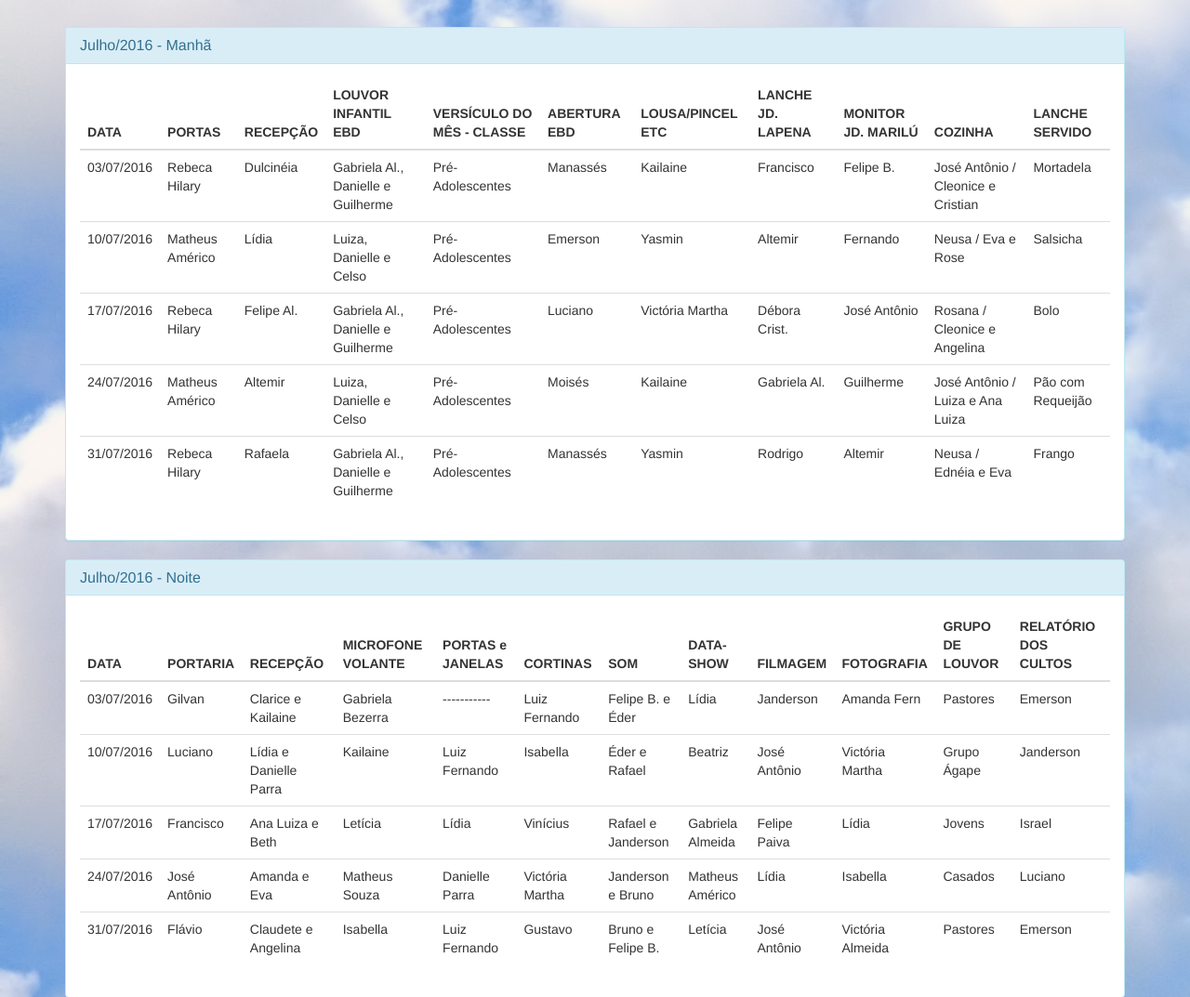
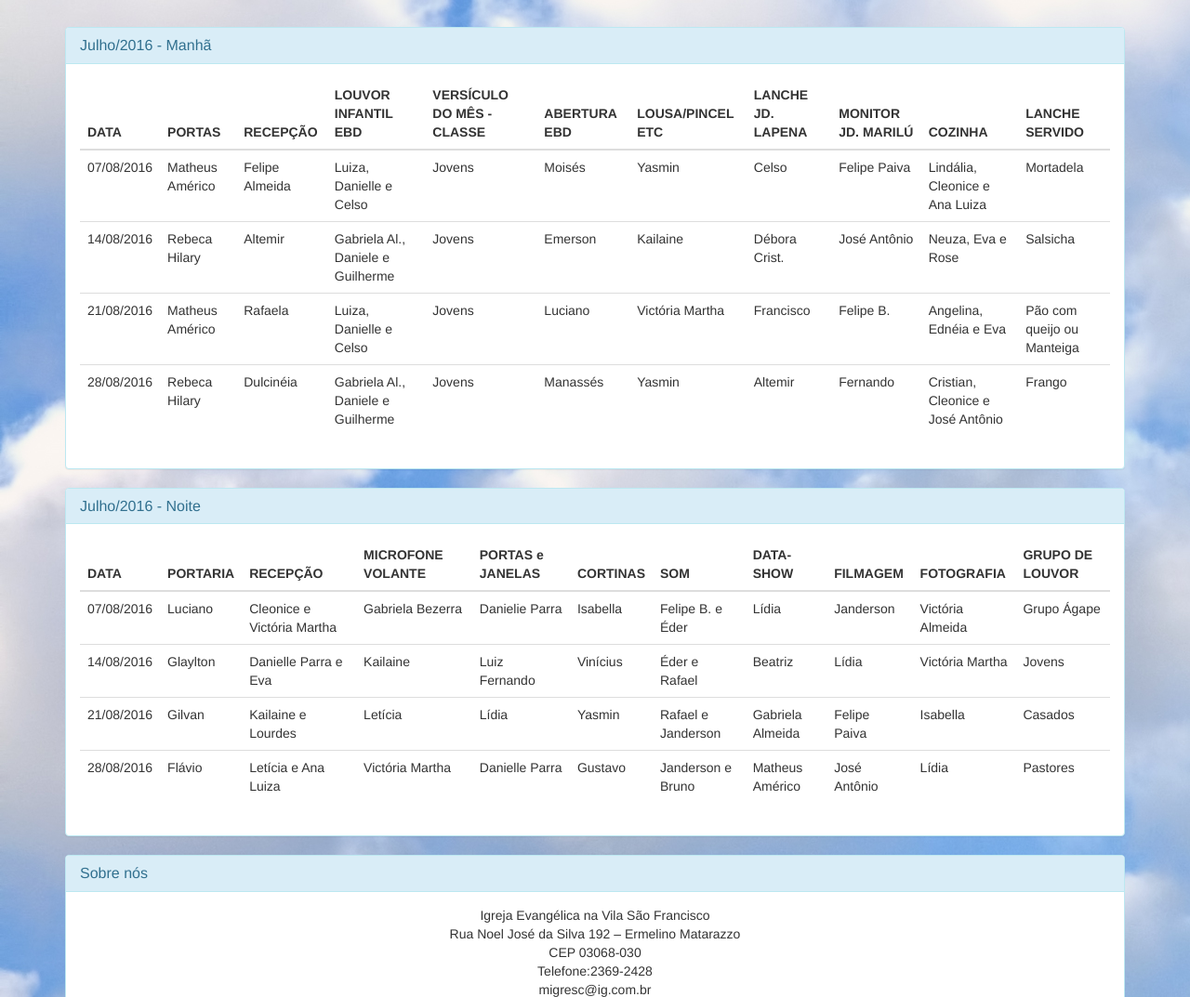
Before and after one commit to Migresc/migresc_site, a PHP site: page /escalaGeral.php in a window 1280 px wide. Shown: the part 51-1124 px from the top of the page at 93% size. Run offline with PHP 8.4, Linux system fonts and the light colour scheme; some libraries are stand-ins or nearby versions.

Commit message:
Atualização

```diff
--- a/escalaGeral.php
+++ b/escalaGeral.php
@@ -21,73 +21,58 @@
                 <th>COZINHA</th>
                 <th>LANCHE SERVIDO</th>
                 </thead>
-                <tbody>
                 <tr>
-                    <td>03/07/2016</td>
-                    <td>Rebeca Hilary</td>
-                    <td>Dulcinéia</td>
-                    <td>Gabriela Al., Danielle e Guilherme</td>
-                    <td>Pré-Adolescentes</td>
-                    <td>Manassés</td>
-                    <td>Kailaine</td>
-                    <td>Francisco</td>
-                    <td>Felipe B.</td>
-                    <td>José Antônio / Cleonice e Cristian</td>
+                    <td>07/08/2016</td>
+                    <td>Matheus Américo</td>
+                    <td>Felipe Almeida</td>
+                    <td>Luiza, Danielle e Celso</td>
+                    <td>Jovens</td>
+                    <td>Moisés</td>
+                    <td>Yasmin</td>
+                    <td>Celso</td>
+                    <td>Felipe Paiva</td>
+                    <td>Lindália, Cleonice e Ana Luiza</td>
                     <td>Mortadela</td>
                 </tr>
                 <tr>
-                    <td>10/07/2016</td>
+                    <td>14/08/2016</td>
+                    <td>Rebeca Hilary</td>
+                    <td>Altemir</td>
+                    <td>Gabriela Al., Daniele e Guilherme</td>
+                    <td>Jovens</td>
+                    <td>Emerson</td>
+                    <td>Kailaine</td>
+                    <td>Débora Crist.</td>
+                    <td>José Antônio</td>
+                    <td>Neuza, Eva e Rose</td>
+                    <td>Salsicha</td>
+                </tr>
+                <tr>
+                    <td>21/08/2016</td>
                     <td>Matheus Américo</td>
-                    <td>Lídia</td>
+                    <td>Rafaela</td>
                     <td>Luiza, Danielle e Celso</td>
-                    <td>Pré-Adolescentes</td>
-                    <td>Emerson</td>
+                    <td>Jovens</td>
+                    <td>Luciano</td>
+                    <td>Victória Martha</td>
+                    <td>Francisco</td>
+                    <td>Felipe B.</td>
+                    <td>Angelina, Ednéia e Eva</td>
+                    <td>Pão com queijo ou Manteiga</td>
+                </tr>
+                <tr>
+                    <td>28/08/2016</td>
+                    <td>Rebeca Hilary</td>
+                    <td>Dulcinéia</td>
+                    <td>Gabriela Al., Daniele e Guilherme</td>
+                    <td>Jovens</td>
+                    <td>Manassés</td>
                     <td>Yasmin</td>
                     <td>Altemir</td>
                     <td>Fernando</td>
-                    <td>Neusa / Eva e Rose</td>
-                    <td>Salsicha</td>
-                </tr>
-                <tr>
-                    <td>17/07/2016</td>
-                    <td>Rebeca Hilary</td>
-                    <td>Felipe Al.</td>
-                    <td>Gabriela Al., Danielle e Guilherme</td>
-                    <td>Pré-Adolescentes</td>
-                    <td>Luciano</td>
-                    <td>Victória Martha</td>
-                    <td>Débora Crist.</td>
-                    <td>José Antônio</td>
-                    <td>Rosana / Cleonice e Angelina</td>
-                    <td>Bolo</td>
-                </tr>
-                <tr>
-                    <td>24/07/2016</td>
-                    <td>Matheus Américo</td>
-                    <td>Altemir</td>
-                    <td>Luiza, Danielle e Celso</td>
-                    <td>Pré-Adolescentes</td>
-                    <td>Moisés</td>
-                    <td>Kailaine</td>
-                    <td>Gabriela Al.</td>
-                    <td>Guilherme</td>
-                    <td>José Antônio / Luiza e Ana Luiza</td>
-                    <td>Pão com Requeijão</td>
-                </tr>
-                <tr>
-                    <td>31/07/2016</td>
-                    <td>Rebeca Hilary</td>
-                    <td>Rafaela</td>
-                    <td>Gabriela Al., Danielle e Guilherme</td>
-                    <td>Pré-Adolescentes</td>
-                    <td>Manassés</td>
-                    <td>Yasmin</td>
-                    <td>Rodrigo</td>
-                    <td>Altemir</td>
-                    <td>Neusa / Ednéia e Eva</td>
+                    <td>Cristian, Cleonice e José Antônio</td>
                     <td>Frango</td>
                 </tr>
-                </tbody>
             </table>
         </div>
     </div>
@@ -114,80 +99,59 @@
                 <th>FILMAGEM</th>
                 <th>FOTOGRAFIA</th>
                 <th>GRUPO DE LOUVOR</th>
-                    <th>RELATÓRIO DOS CULTOS</th>
                 </thead>
-                <tbody>
                 <tr>
-                    <td>03/07/2016</td>
-                    <td>Gilvan</td>
-                    <td>Clarice e Kailaine</td>
+                    <td>07/08/2016</td>
+                    <td>Luciano</td>
+                    <td>Cleonice e Victória Martha</td>
                     <td>Gabriela Bezerra</td>
-                    <td>-----------</td>
-                    <td>Luiz Fernando</td>
+                    <td>Danielie Parra</td>
+                    <td>Isabella</td>
                     <td>Felipe B. e Éder</td>
                     <td>Lídia</td>
                     <td>Janderson</td>
-                    <td>Amanda Fern</td>
-                    <td>Pastores</td>
-                    <td>Emerson</td>
+                    <td>Victória Almeida</td>
+                    <td>Grupo Ágape</td>
                 </tr>
                 <tr>
-                    <td>10/07/2016</td>
-                    <td>Luciano</td>
-                    <td>Lídia e Danielle Parra</td>
+                    <td>14/08/2016</td>
+                    <td>Glaylton</td>
+                    <td>Danielle Parra e Eva</td>
                     <td>Kailaine</td>
                     <td>Luiz Fernando</td>
-                    <td>Isabella</td>
+                    <td>Vinícius</td>
                     <td>Éder e Rafael</td>
                     <td>Beatriz</td>
-                    <td>José Antônio</td>
+                    <td>Lídia</td>
                     <td>Victória Martha</td>
-                    <td>Grupo Ágape</td>
-                    <td>Janderson</td>
+                    <td>Jovens</td>
                 </tr>
                 <tr>
-                    <td>17/07/2016</td>
-                    <td>Francisco</td>
-                    <td>Ana Luiza e Beth</td>
+                    <td>21/08/2016</td>
+                    <td>Gilvan</td>
+                    <td>Kailaine e Lourdes</td>
                     <td>Letícia</td>
                     <td>Lídia</td>
-                    <td>Vinícius</td>
+                    <td>Yasmin</td>
                     <td>Rafael e Janderson</td>
                     <td>Gabriela Almeida</td>
                     <td>Felipe Paiva</td>
-                    <td>Lídia</td>
-                    <td>Jovens</td>
-                    <td>Israel</td>
+                    <td>Isabella</td>
+                    <td>Casados</td>
                 </tr>
                 <tr>
-                    <td>24/07/2016</td>
-                    <td>José Antônio</td>
-                    <td>Amanda e Eva</td>
-                    <td>Matheus Souza</td>
+                    <td>28/08/2016</td>
+                    <td>Flávio</td>
+                    <td>Letícia e Ana Luiza</td>
+                    <td>Victória Martha</td>
                     <td>Danielle Parra</td>
-                    <td>Victória  Martha</td>
+                    <td>Gustavo</td>
                     <td>Janderson e Bruno</td>
                     <td>Matheus Américo</td>
+                    <td>José Antônio</td>
                     <td>Lídia</td>
-                    <td>Isabella</td>
-                    <td>Casados</td>
-                    <td>Luciano</td>
+                    <td>Pastores</td>
                 </tr>
-                <tr>
-                    <td>31/07/2016</td>
-                    <td>Flávio</td>
-                    <td>Claudete e Angelina</td>
-                    <td>Isabella</td>
-                    <td>Luiz Fernando</td>
-                    <td>Gustavo</td>
-                    <td>Bruno e Felipe B.</td>
-                    <td>Letícia</td>
-                    <td>José Antônio</td>
-                    <td>Victória Almeida</td>
-                    <td>Pastores</td>
-                    <td>Emerson</td>
-                </tr>
-                </tbody>
             </table>
         </div>
     </div>
```
Lines whose indentation alone changed are shown as unchanged.
